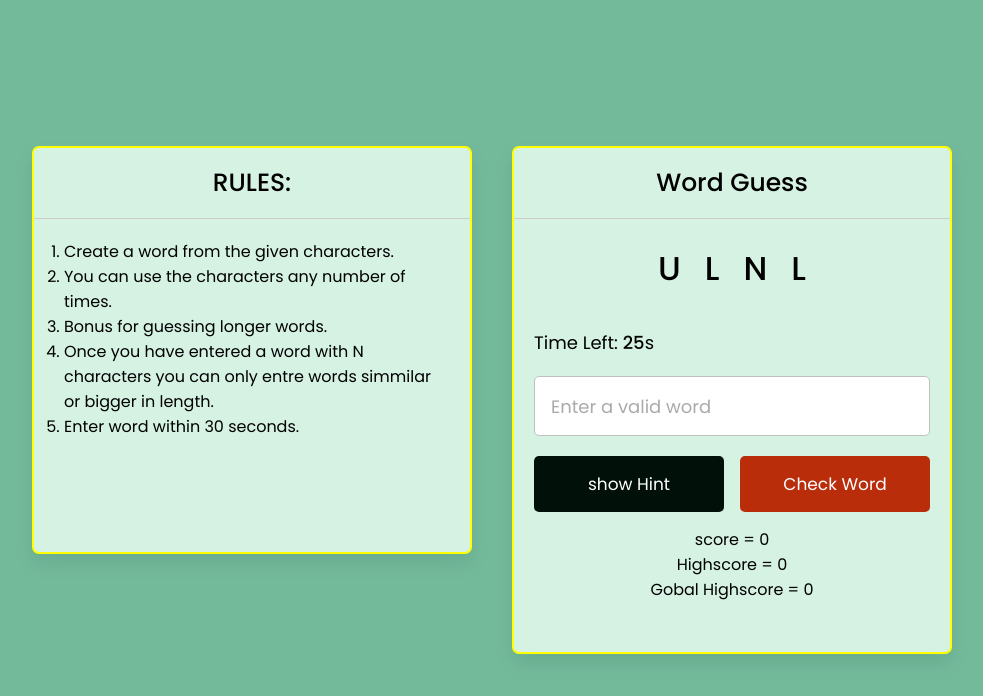
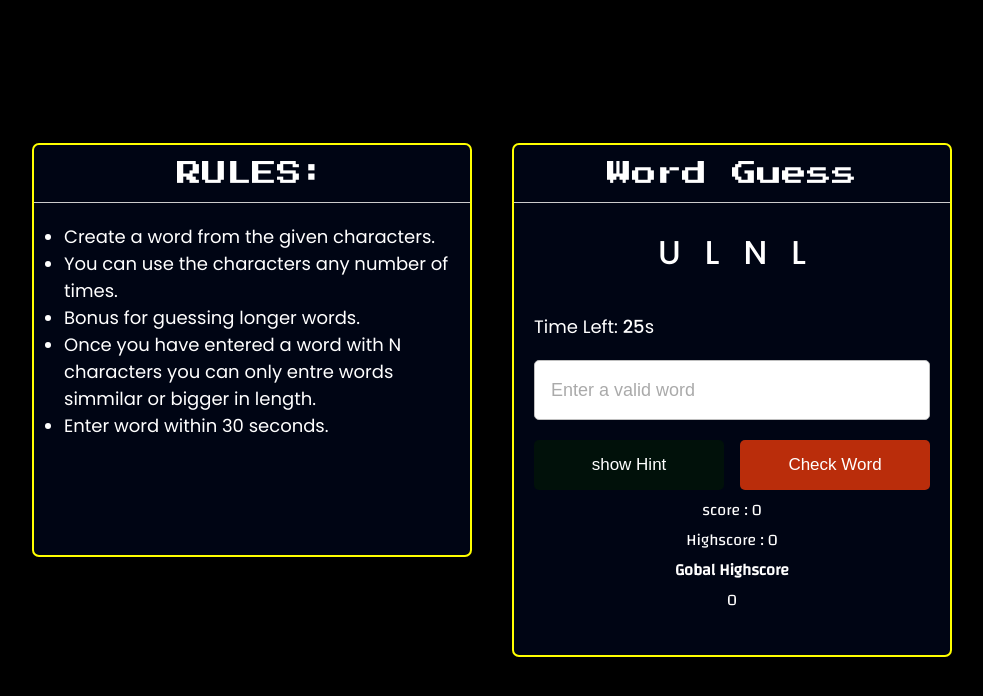
Before and after one commit to Ritwik502/Word-Guess-Game, a website: page index.html in a window 1280 px wide. Shown: the whole page, without its empty margins (148-1131 px from the left). Drawn offline with Linux system fonts and the light colour scheme; some packages are replaced by stand-ins of ours; no server answers; a script that the page names is missing.

Commit message:
color theme as font changed

```diff
--- a/index.html
+++ b/index.html
@@ -4,6 +4,8 @@
     <meta charset="utf-8" />
     <title>Word Guess Game </title>
     <link rel="stylesheet" href="style.css" />
+    <link href='https://fonts.googleapis.com/css?family=Press Start 2P' rel='stylesheet'>
+    <link href='https://fonts.googleapis.com/css?family=Changa' rel='stylesheet'>
 
     <link rel="stylesheet" href="blurt.min.css" />
     <script src="blurt.min.js"></script>
@@ -20,13 +22,13 @@
       <div class="  container info flex-child left">
         <h2>RULES:</h2>
         <div class="rules">
-          <ol>
-           <li> <p>Create a word from the given characters.</p></li>
-            <li><p>You can use the characters any number of times.</p></li>
-            <li><p>Bonus for guessing longer words.</p></li>
-            <li><p>Once you have entered a word with N characters you can only entre words simmilar or bigger in length.</p></li>
-            <li><p>Enter word within 30 seconds.</p></li>
-          </ol>
+          <ul>
+           <li> Create a word from the given characters.</li>
+            <li>You can use the characters any number of times.</li>
+            <li>Bonus for guessing longer words.</li>
+            <li>Once you have entered a word with N characters you can only entre words simmilar or bigger in length.</li>
+            <li>Enter word within 30 seconds.</li>
+          </ul>
         </div>
       </div>
       <div class=" container flex-child right">
@@ -49,13 +51,13 @@
             <button class="check-word">Check Word</button>
           </div>
           <div class="score">
-            <div class="scoreBox">score = <span></span></div>
-            <div class="highscoreBox">Highscore = <span></span></div>
-            <div class="globalhighscor">Gobal Highscore = <span></span></div>
+            <div class="scoreBox">score : <span></span></div>
+            <div class="highscoreBox">Highscore : <span></span></div>
+            <div class="globalhighscor"><p>Gobal Highscore</p> <span></span></div>
           </div>
         </div>
       </div>
-      <div id="snackbar">Some text some message..</div>
+      <!-- <div id="snackbar">Some text some message..</div> -->
     </div>
   </body>
 </html>
--- a/style.css
+++ b/style.css
@@ -15,12 +15,17 @@
     margin-right: 20px;
   }
 }
-
+.globalhighscor p{
+  font-weight: bold;
+}
+h2{
+  font-family: 'Press Start 2P';
+}
 *{
   margin: 0;
   padding: 0;
   box-sizing: border-box;
-  font-family: 'Poppins', sans-serif;
+  /* font-family: 'Poppins', sans-serif; */
 }
 body{
   display: flex;
@@ -28,7 +33,10 @@ body{
   align-items: center;
   justify-content: center;
   min-height: 100vh;
-  background: #73ba9b;
+  background: #000000;
+  font-family: 'Poppins';
+  color:white;
+  /* font-family: 'Press Start 2P'; */
 }
 #hint-txt{
   text-align: center;
@@ -36,6 +44,9 @@ body{
   max-width:700px;
   height:wrap;
   transition: all 0.5s;
+  font-family: 'Press Start 2P';
+  font-size: small;
+
 }
 #hint-txt.hide{
  height:0;
@@ -43,11 +54,13 @@ body{
  overflow:hidden;
 }
 .score{
-  margin: auto;
+  /* margin: auto; */
   text-align: center;
-  width: 50%;
-  border: 3px;
-  padding: 15px;
+  /* width/: 90%; */
+  /* border: 3px; */
+  padding: 5px;
+  font-family: 'Changa';
+
 }
 .hint{
   /* text-align: justify;
@@ -64,7 +77,7 @@ body{
 .container{
   width: 440px;
   border-radius: 7px;
-  background: #d5f2e3;
+  background: #000514;
   box-shadow: 0 10px 20px rgba(0,0,0,0.08);
   margin-left: 20px;
   margin-right: 20px;
@@ -74,11 +87,19 @@ body{
   /* width:70%; */
   /* max-width: 800px; */
   overflow-wrap: break-word;
+  /* font-family: 'changa'; */
+
+
 }
 .info .rules{
   padding:20px;
   margin-left: 10px;
+
+  /* text-align: center; */
   /* margin-bottom: 20px; */
+  /* font-family: 'Changa'; */
+  font-size: large;
+
 }
 .info h2{
   text-align: center;
@@ -105,6 +126,8 @@ body{
 }
 .content .details{
   margin: 25px 0 20px;
+  /* font-family: 'Press Start 2P'; */
+
 }
 .details p{
   font-size: 18px;
@@ -186,7 +209,7 @@ body{
   }
   .buttons button{
     padding: 14px 0;
-    font-size: 16px;
+    font-size:larger;
     width: calc(100% / 2 - 7px);
   }
 }
```
